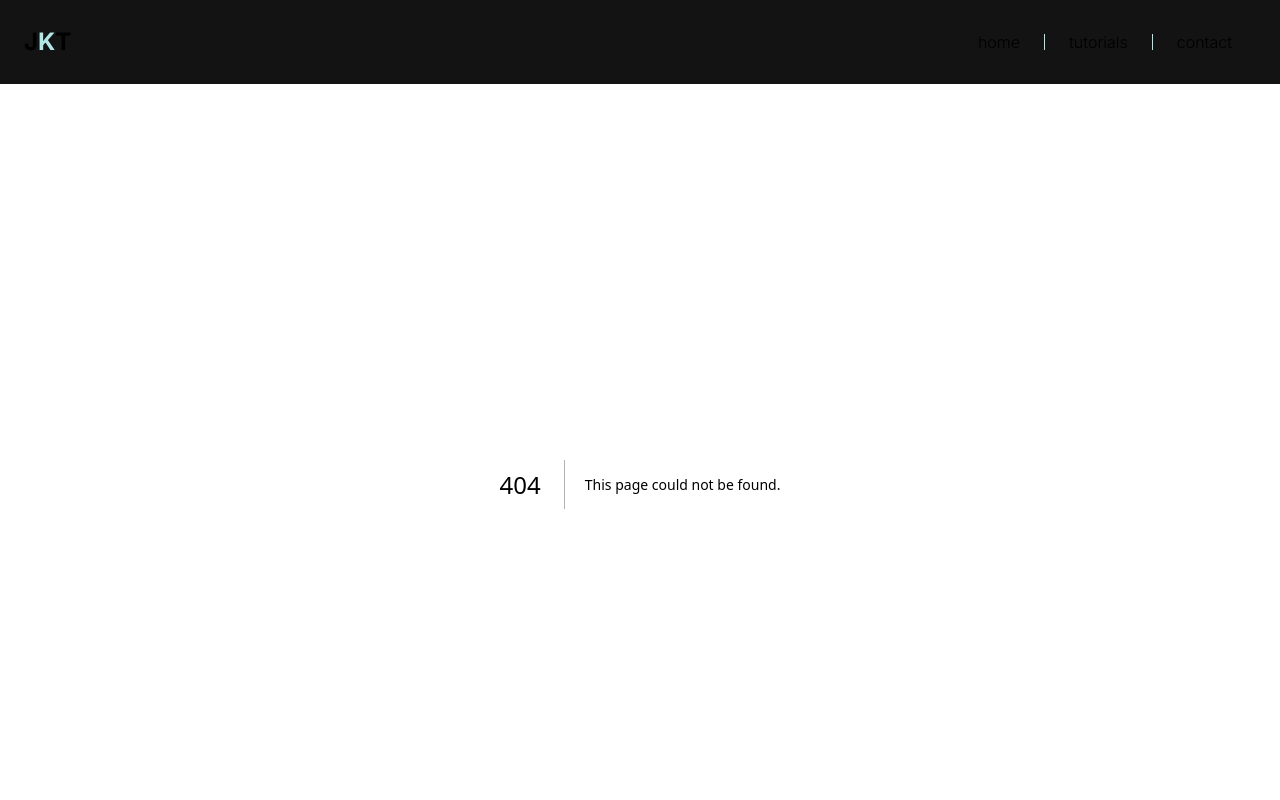
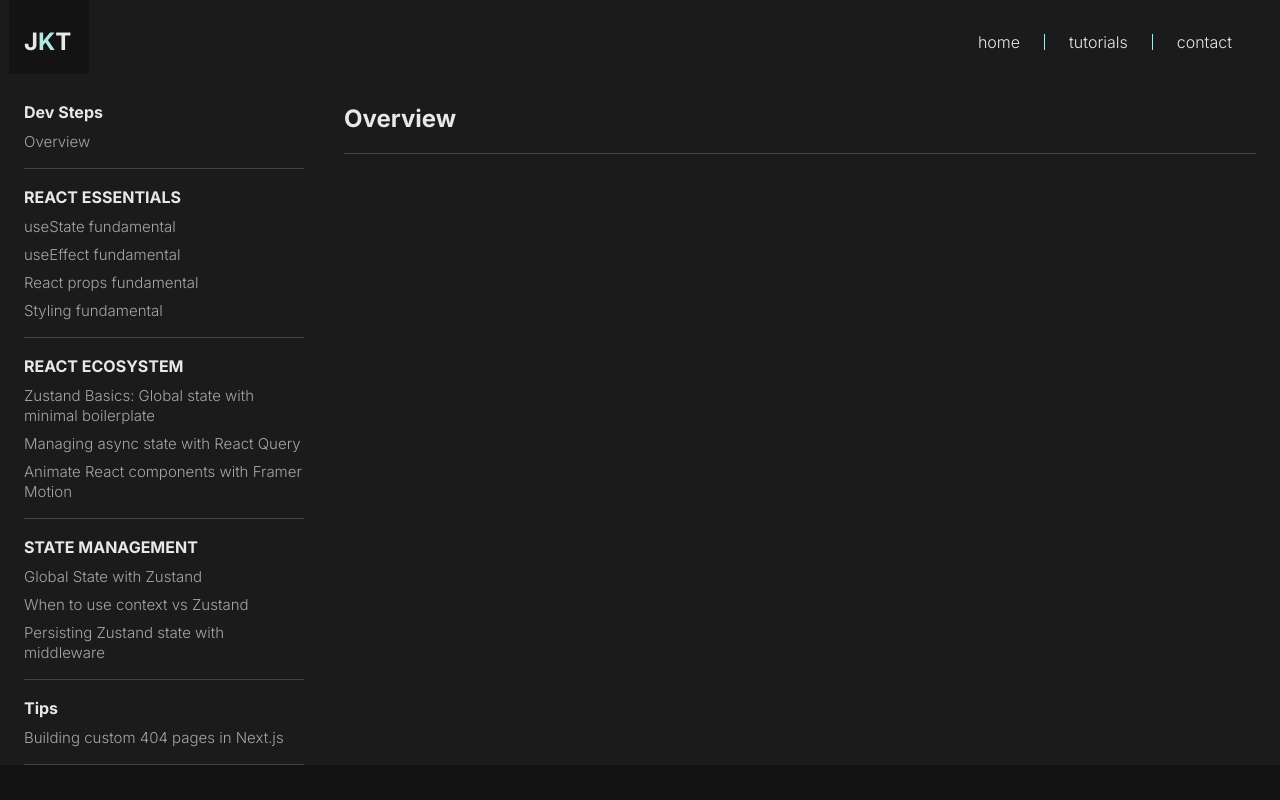
Before and after one commit to jkTurner/jkturner2025, a Next.js app: page /tutorials in a window 1280 px wide. Before the commit this address had no page. Shown: the top 800 px of the page. Built offline with nearby package versions, Linux system fonts and the light colour scheme.

Commit message:
tutorials page layout

```diff
--- /dev/null
+++ b/app/(pages)/tutorials/[slug]/page.tsx
@@ -0,0 +1,9 @@
+
+
+export default function TutorialPostPage() {
+    return (
+        <div>
+            <h1>Tutorial Post Page</h1>
+        </div>
+    )
+}
--- /dev/null
+++ b/app/(pages)/tutorials/layout.tsx
@@ -0,0 +1,23 @@
+import TutorialMenu from "@/app/components/tutorials/TutorialMenu";
+import { Metadata } from "next";
+import { ReactNode } from "react";
+
+export const metadata: Metadata = {
+    title: "Tutorials | JKTurner",
+    description: "Coming soon",
+}
+
+interface TutorialsLayoutProps {
+    children: ReactNode;
+}
+
+const TutorialsLayout: React.FC<TutorialsLayoutProps> = ({ children }) => {
+    return (
+        <div className="flex w-full max-w-[var(--desktop)] px-md gap-xl">
+            <TutorialMenu />
+            {children}
+        </div>
+    )
+}
+
+export default TutorialsLayout;
--- /dev/null
+++ b/app/(pages)/tutorials/page.tsx
@@ -0,0 +1,11 @@
+
+
+export default function TutorialsPage() {
+
+    return (
+        <div className="py-sm w-full">
+            <h1 className="text-lg font-bold">Overview</h1>
+            <div className="border-b-1 border-[var(--mute)] w-full py-xs" />
+        </div>
+    )
+}
--- a/app/components/header/Header.tsx
+++ b/app/components/header/Header.tsx
@@ -5,10 +5,11 @@ import Link from "next/link";
 
 const Header = () => {
     return (
-        <div className="mainLayout py-md bg-[var(--backgroundOverlay)]">
-            <div className="flex w-full max-w-[var(--desktop)] justify-between items-center px-md">
+        <div className="mainLayout py-md">
+            <div className="flex w-full max-w-[var(--desktop)] justify-between items-center px-md relative">
                 <div className="font-bold">
                     <h1>J<span className="text-accent">K</span>T</h1>
+                    <div className="absolute bg-[var(--backgroundOverlay)] h-[100px] w-[80px] top-[-50px] left-[9px] z-[-10]" />
                 </div>
                 <div className="flex leading-none">
                     {Paths.map((item) => (
--- /dev/null
+++ b/app/components/tutorials/TutorialMenu.tsx
@@ -0,0 +1,37 @@
+
+
+const TutorialMenu = () => {
+    return (
+        <div className="flex flex-col w-full max-w-[280px]">
+            <div className="flex flex-col gap-xs border-b-1 border-[var(--mute)] py-sm">
+                <h2 className="font-bold">Dev Steps</h2>
+                <h3 className="text-xs text-[var(--textLight)]">Overview</h3>
+            </div>
+            <div className="flex flex-col gap-xs border-b-1 border-[var(--mute)] py-sm">
+                <h2 className="font-bold">REACT ESSENTIALS</h2>
+                <h3 className="text-xs text-[var(--textLight)]">useState fundamental</h3>
+                <h3 className="text-xs text-[var(--textLight)]">useEffect fundamental</h3>
+                <h3 className="text-xs text-[var(--textLight)]">React props fundamental</h3>
+                <h3 className="text-xs text-[var(--textLight)]">Styling fundamental</h3>
+            </div>
+            <div className="flex flex-col gap-xs border-b-1 border-[var(--mute)] py-sm">
+                <h2 className="font-bold">REACT ECOSYSTEM</h2>
+                <h3 className="text-xs text-[var(--textLight)]">Zustand Basics: Global state with minimal boilerplate</h3>
+                <h3 className="text-xs text-[var(--textLight)]">Managing async state with React Query</h3>
+                <h3 className="text-xs text-[var(--textLight)]">Animate React components with Framer Motion</h3>
+            </div>
+            <div className="flex flex-col gap-xs border-b-1 border-[var(--mute)] py-sm">
+                <h2 className="font-bold">STATE MANAGEMENT</h2>
+                <h3 className="text-xs text-[var(--textLight)]">Global State with Zustand</h3>
+                <h3 className="text-xs text-[var(--textLight)]">When to use context vs Zustand</h3>
+                <h3 className="text-xs text-[var(--textLight)]">Persisting Zustand state with middleware</h3>
+            </div>
+            <div className="flex flex-col gap-xs border-b-1 border-[var(--mute)] py-sm">
+                <h2 className="font-bold">Tips</h2>
+                <h3 className="text-xs text-[var(--textLight)]">Building custom 404 pages in Next.js</h3>
+            </div>
+        </div>
+    )
+}
+
+export default TutorialMenu;
```
Also changed, not shown: app/components/tutorials/tutorials.module.css (added).
